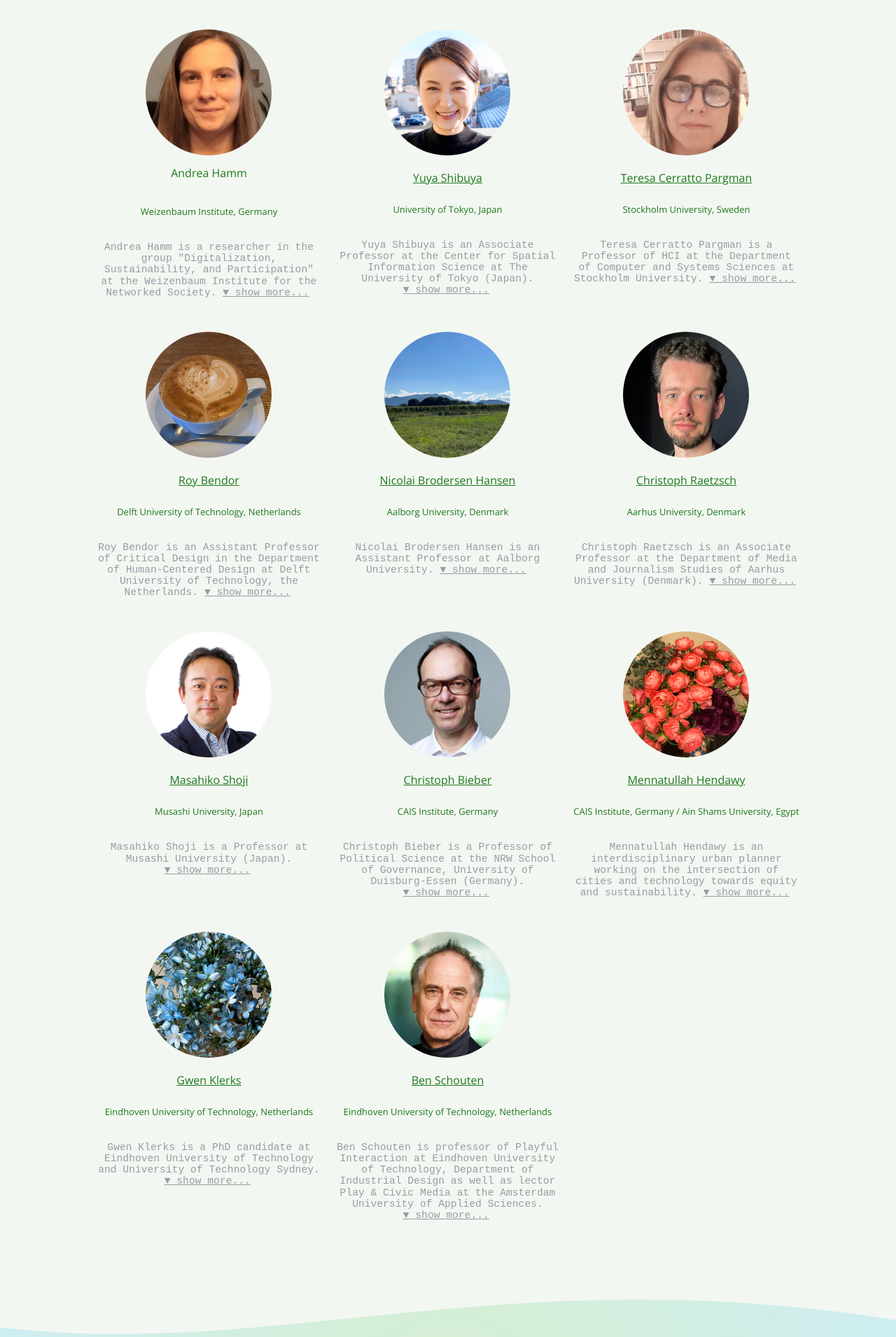
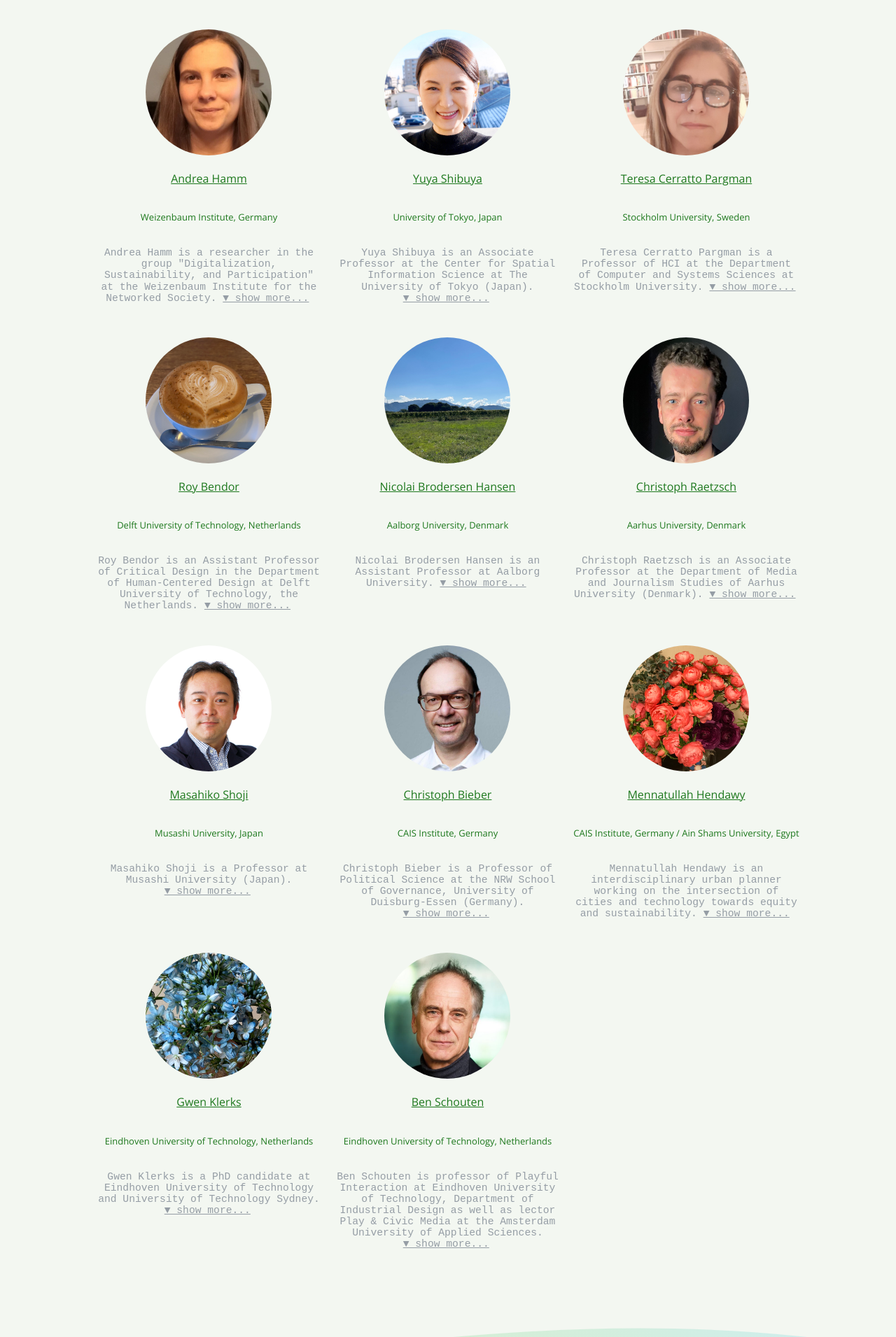
Before and after one commit to discontinued-civictech/discontinued-civictech.github.io, a Jekyll site: the page built from organizers.md, in a window 1280 px wide. Shown: the part 647-2557 px from the top of the page at 70% size. Built offline with Jekyll 4.4.1, drawn with Linux system fonts in a browser that asks for light colours; our own code applies the rules of GitHub Pages for plain Markdown files.

Commit message:
Update links

```diff
--- a/_sass/jekyll-theme-cayman.scss
+++ b/_sass/jekyll-theme-cayman.scss
@@ -310,15 +310,14 @@ a {
   }
   .profile-name {
     text-align:center;
-    margin-top: 1rem;
+    text-decoration: underline;
+    margin-top: 1.5rem;
     color: rgb(29, 120, 29);
     font-size: medium;
     a {
       color: rgb(29, 120, 29);
-      text-decoration: underline;
 
       &:hover {
-        text-decoration: underline;
         font-weight: bold;
         // text-decoration: none;
       }
--- a/organizers.md
+++ b/organizers.md
@@ -27,10 +27,12 @@ layout: default
     </div>
   </div>
   <div class="column">
+    <a href="https://www.yuyashibuya.com/">
     <img src="files/profile_photos/yuyashibuya.jpeg" class="profile-photo">
     <div class="profile-name">
-        <a href="https://www.yuyashibuya.com/">Yuya Shibuya</a>
+        Yuya Shibuya
     </div>
+    </a>
     <div class="profile-institute">
     University of Tokyo, Japan
     </div>
@@ -46,10 +48,12 @@ layout: default
     </div>
   </div>
   <div class="column">
+  <a href="https://www.su.se/profiles/tcerr-1.182306">
     <img src="files/profile_photos/Tessy.jpg" class="profile-photo">
     <div class="profile-name">
-        <a href="https://www.su.se/profiles/tcerr-1.182306">Teresa Cerratto Pargman</a>
+        Teresa Cerratto Pargman
     </div>
+    </a>
     <div class="profile-institute">
     Stockholm University, Sweden
     </div>
@@ -66,10 +70,12 @@ layout: default
 </div>
 <div class="row">
   <div class="column">
+  <a href="">
     <img src="files/profile_photos/avatar2.jpeg" class="profile-photo">
         <div class="profile-name">
-            <a href="">Roy Bendor</a>
+            Roy Bendor
         </div>
+        </a>
         <div class="profile-institute">
         Delft University of Technology, Netherlands
         </div>
@@ -86,9 +92,11 @@ layout: default
   </div>
   <div class="column">
     <img src="files/profile_photos/avatar3.jpeg" class="profile-photo">
+    <a href="">
         <div class="profile-name">
-            <a href="">Nicolai Brodersen Hansen</a>
+            Nicolai Brodersen Hansen
         </div>
+        </a>
         <div class="profile-institute">
           Aalborg University, Denmark
         </div>
@@ -103,10 +111,12 @@ layout: default
       </div>
     </div>
   <div class="column">
+  <a href="https://pure.au.dk/portal/en/persons/christoph-raetzsch(91eb24de-3d92-4846-9216-1c7aee8c2ff2).html">
     <img src="files/profile_photos/ChristophRaetzsch.jpg" class="profile-photo">
         <div class="profile-name">
-            <a href="https://pure.au.dk/portal/en/persons/christoph-raetzsch(91eb24de-3d92-4846-9216-1c7aee8c2ff2).html">Christoph Raetzsch</a>
+            Christoph Raetzsch
         </div>
+        </a>
         <div class="profile-institute">
           Aarhus University, Denmark
         </div>
@@ -123,10 +133,12 @@ layout: default
 </div>
 <div class="row">
   <div class="column">
+  <a href="https://www.glocom.ac.jp/en/researcher/116">
     <img src="files/profile_photos/MasahikoShoji.jpg" class="profile-photo">
         <div class="profile-name">
-            <a href="https://www.glocom.ac.jp/en/researcher/116">Masahiko Shoji</a>
+            Masahiko Shoji
         </div>
+        </a>
         <div class="profile-institute">
           Musashi University, Japan
         </div>
@@ -142,9 +154,11 @@ layout: default
     </div>
   <div class="column">
     <img src="files/profile_photos/ChristophBieber.jpg" class="profile-photo">
+    <a href="https://www.cais-research.de/team/christoph-bieber/">
         <div class="profile-name">
-            <a href="https://www.cais-research.de/team/christoph-bieber/">Christoph Bieber</a>
+            Christoph Bieber
         </div>
+        </a>
         <div class="profile-institute">
           CAIS Institute, Germany
         </div>
@@ -159,10 +173,12 @@ layout: default
       </div>
     </div>
   <div class="column">
+  <a href="">
     <img src="files/profile_photos/avatar7.jpeg" class="profile-photo">
         <div class="profile-name">
-            <a href="">Mennatullah Hendawy</a>
+            Mennatullah Hendawy
         </div>
+        </a>
         <div class="profile-institute">
           CAIS Institute, Germany / Ain Shams University, Egypt
         </div>
@@ -179,10 +195,12 @@ layout: default
 </div>
 <div class="row">
   <div class="column">
+  <a href="">
     <img src="files/profile_photos/avatar8.jpeg" class="profile-photo">
         <div class="profile-name">
-            <a href="">Gwen Klerks</a>
+            Gwen Klerks
         </div>
+        </a>
         <div class="profile-institute">
           Eindhoven University of Technology, Netherlands
         </div>
@@ -198,10 +216,12 @@ layout: default
         </div>
     </div>
   <div class="column">
+    <a href="https://www.tue.nl/en/research/researchers/ben-schouten/">
     <img src="files/profile_photos/BenSchouten.jpg" class="profile-photo">
         <div class="profile-name">
-            <a href="https://www.tue.nl/en/research/researchers/ben-schouten/">Ben Schouten</a>
+            Ben Schouten
         </div>
+        </a>
         <div class="profile-institute">
           Eindhoven University of Technology, Netherlands
         </div>
```
